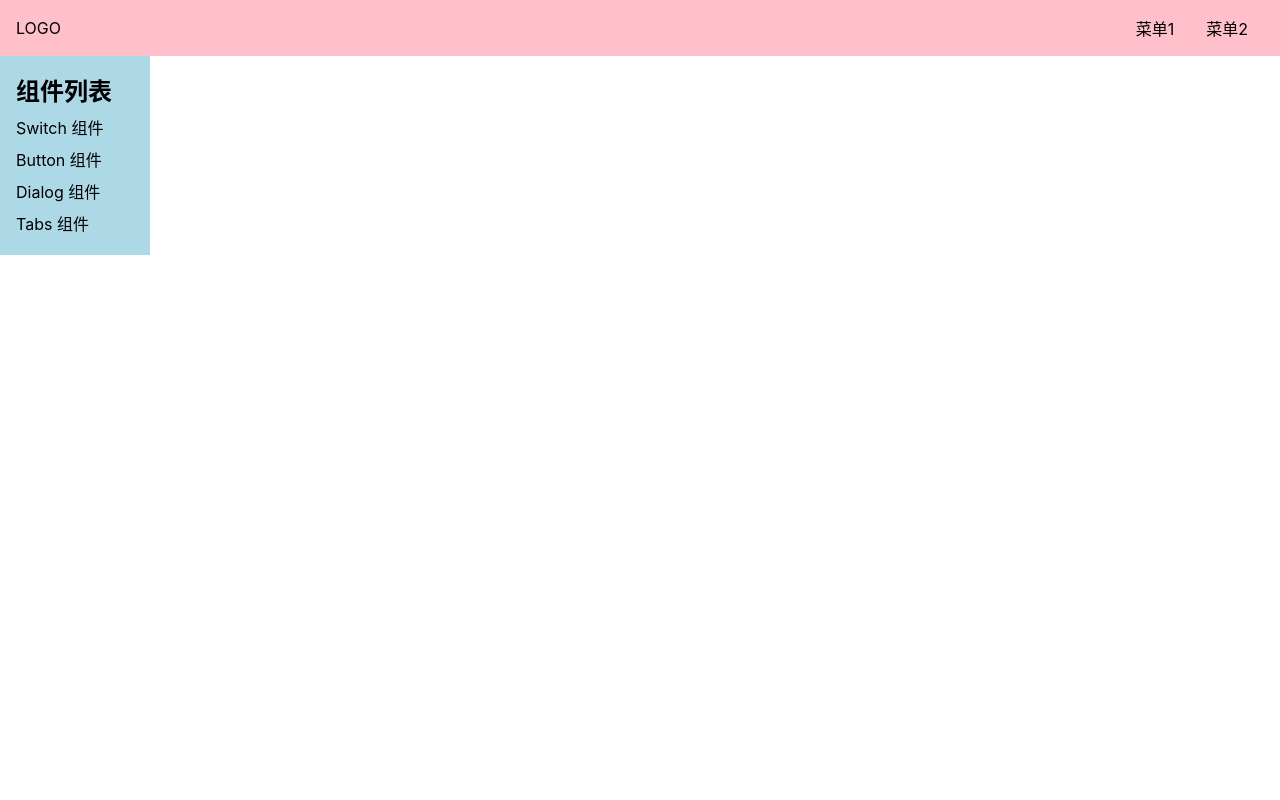
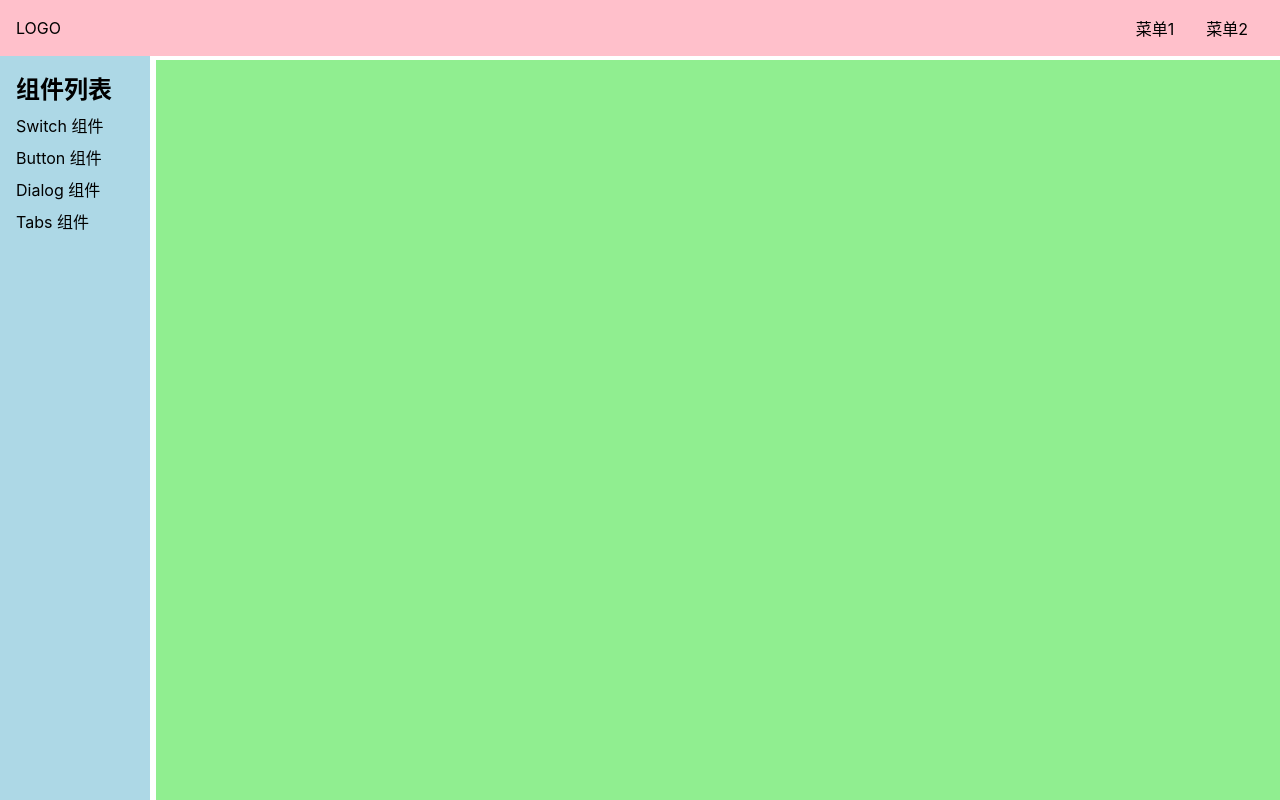
Before and after one commit to czc2222/Just-ui-1, a Vue app: page /#/Doc in a window 1280 px wide. Built offline with nearby package versions, Linux system fonts and the light colour scheme.

Commit message:
整体布局 css

```diff
--- a/src/App.vue
+++ b/src/App.vue
@@ -12,7 +12,7 @@ export default {
   components: {},
   setup(){
     const width =document.documentElement.clientWidth //获取屏幕宽度
-    const asideVisible = ref(width <= 500 ? false : true)
+    const asideVisible = ref(width > 500)
     provide('asideVisible',asideVisible)
     router.afterEach(()=>{
       if(width <= 500){
--- a/src/components/TopNav.vue
+++ b/src/components/TopNav.vue
@@ -26,7 +26,10 @@ export default {
 
 <style lang="scss" scoped>
 .topnav {
-  position: relative;
+  position: fixed;
+  top: 0;
+  left: 0;
+  width: 100%;
   z-index: 10;
   background: pink;
   display: flex;
--- a/src/views/Doc.vue
+++ b/src/views/Doc.vue
@@ -1,6 +1,6 @@
 <template>
-  <div>
-    <TopNav/>
+  <div class="layout">
+    <TopNav class="nav" />
     <div class="content">
       <aside v-if="asideVisible">
         <h2>组件列表</h2>
@@ -39,10 +39,41 @@ export default {
 </script>
 
 <style lang="scss" scoped>
+.layout {
+  display: flex;
+  flex-direction: column;
+  height: 100vh;
+  > .nav {
+    flex-shrink: 0;
+  }
+  > .content {
+    flex-grow: 1;
+    padding-top: 60px;
+    padding-left: 156px;
+    @media (max-width: 500px) {
+      padding-left: 0;
+    }
+  }
+}
+.content {
+  display: flex;
+  > aside {
+    flex-shrink: 0;
+  }
+  > main {
+    flex-grow: 1;
+    padding: 16px;
+    background: lightgreen;
+  }
+}
 aside {
   background: lightblue;
   width: 150px;
-  padding:16px;
+  position: fixed;
+  top: 0;
+  left: 0;
+  padding: 70px 0 16px 16px;
+  height: 100%;
   > h2 {
     margin-bottom: 4px;
   }
@@ -51,11 +82,8 @@ aside {
       padding: 4px 0;
     }
   }
-  @media (max-width: 500px) {
-    padding: 70px 0 16px 16px;
-    position: fixed;
-    top: 0;
-    left: 0;
+  main {
+    overflow: auto;
   }
 }
 </style>
```
